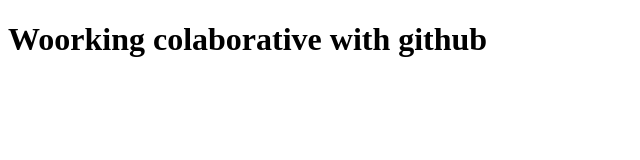
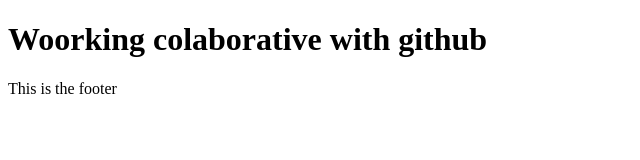
Before and after one commit to EllianCampos/git-colaborativo, a plain HTML site: page index.html in a window 1280 px wide. Shown: the whole page, without its empty margins (0-640 px from the left). Drawn offline with Linux system fonts and the light colour scheme.

Commit message:
add footer

```diff
--- a/index.html
+++ b/index.html
@@ -7,5 +7,9 @@
 </head>
 <body>
   <h1>Woorking colaborative with github</h1>
+
+  <footer>
+    <p>This is the footer</p>
+  </footer>
 </body>
 </html>
```
